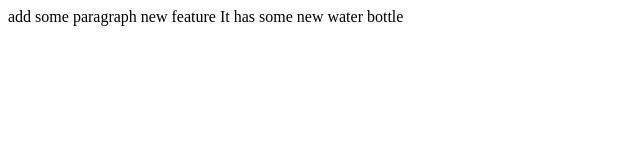
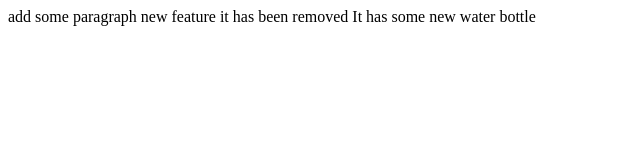
Before and after one commit to Abhinava-deepak/localrepo, a plain HTML site: page index.html in a window 1280 px wide. Shown: the whole page, without its empty margins (0-640 px from the left). Drawn offline with Linux system fonts and the light colour scheme.

Commit message:
Another feature is added

```diff
--- a/index.html
+++ b/index.html
@@ -1,4 +1,5 @@
 <p1> add some paragraph</p1>
 <p2>new feature</p2>
+<p3>it has been removed</p3>
 
 <p1> It has some new water bottle</p1>
```
